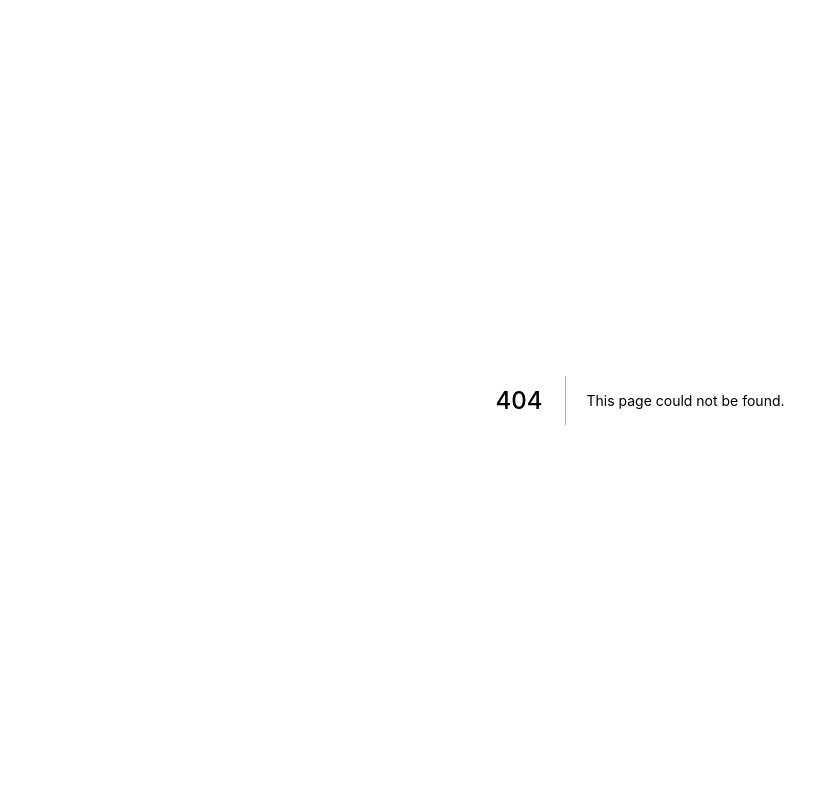
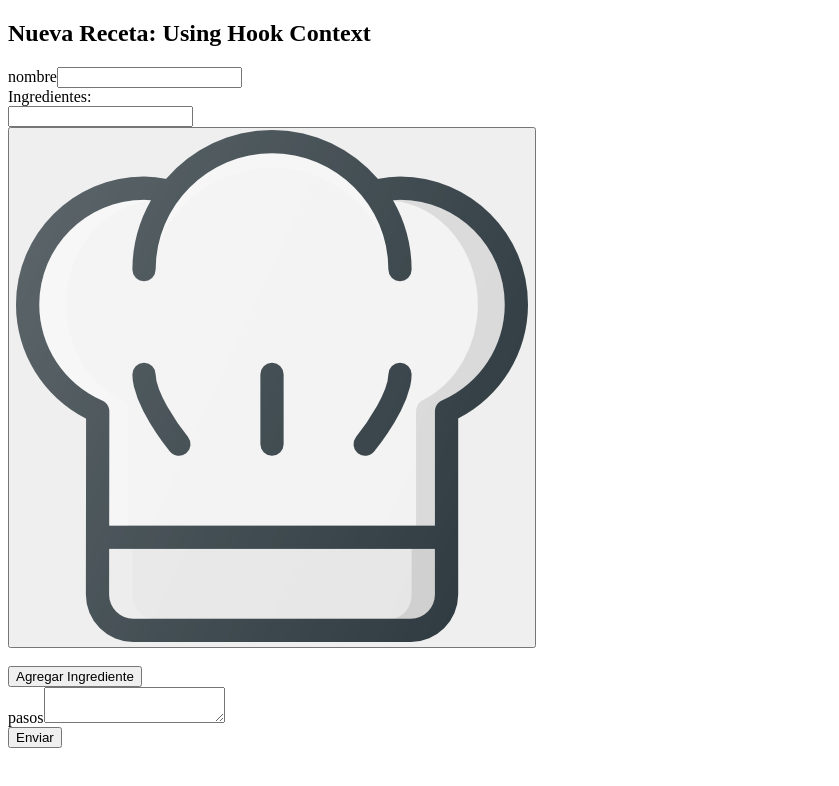
Before and after one commit to barbimt/ctd-esp-fe3-clase5-ecommerce-recipes, a Next.js app: page /LoginHookContext in a window 1280 px wide. Before the commit this address had no page. Shown: the top 786 px of the page, without its empty margins (0-839 px from the left). Built offline with nearby package versions, Linux system fonts and the light colour scheme.

Commit message:
start using Form use Context

```diff
--- /dev/null
+++ b/features/components/InputField.tsx
@@ -0,0 +1,34 @@
+import React from "react";
+
+// export type InputFieldProps = {
+//     hideLabel?: Boolean,
+//     name: string,
+//     type: string,
+//     register:
+// }
+const InputField = (props: any) => {
+  // Obtenemos las variables que necesitamos de las
+  // props. En particular, obtenemos el método “register”
+  // que proviene de useForm, el cual utilizaremos
+  // para registrar el input con dicho Hook.
+  const { name, hideLabel, type, register } = props;
+
+  return (
+    <div className="inputContainer">
+      <div>
+        {!hideLabel && (
+          <label className="label" htmlFor={name}>
+            {name}
+          </label>
+        )}
+        {type === "textarea" ? (
+          <textarea id={name} {...register(name)} />
+        ) : (
+          <input type={type} id={name} {...register(name)} />
+        )}
+      </div>
+    </div>
+  );
+};
+
+export default InputField;
--- /dev/null
+++ b/features/components/InputIngredientes.tsx
@@ -0,0 +1,24 @@
+import React from "react";
+import InputField from "./InputField";
+import logo from "../../public/logo.png";
+import Image from "next/image";
+
+const InputIngredientes = (props: any) => {
+  return (
+    <div>
+      <label>Ingredientes:</label>
+      <div className="ingredientesDiv">
+        {/* En este caso, nos limitamos a pasar las props
+tal cual las recibimos */}
+        <InputField hideLabel name="ingredientes" type="text" {...props} />
+        <button type="button" className="removeButton">
+          <Image src={logo} alt="tacho-basura" />
+        </button>
+      </div>
+      <br />
+      <button type="button">Agregar Ingrediente</button>
+    </div>
+  );
+};
+
+export default InputIngredientes;
--- /dev/null
+++ b/pages/LoginHookContext.tsx
@@ -0,0 +1,40 @@
+import React from "react";
+import { useForm } from "react-hook-form";
+import InputField from "../features/components/InputField";
+import InputIngredientes from "../features/components/InputIngredientes";
+
+const LoginHookContext = () => {
+  // Obtenemos los métodos utilizando el Hook
+  // useForm que ya conocemos.
+  const methods = useForm({
+    mode: "all",
+    defaultValues: {
+      nombre: "",
+      ingredientes: "",
+      pasos: "",
+    },
+  });
+  const onSubmit = (data: any) => {
+    console.log(data);
+  };
+  return (
+    <main>
+      <h2>Nueva Receta: Using Hook Context </h2>
+      <div className="mainBody">
+        {/* Agregamos el método onSubmit */}
+        <form onSubmit={methods.handleSubmit(onSubmit)}>
+          {/* Por cada vez que usamos el componente InputField,
+pasamos los métodos como props */}
+          <InputField name="nombre" type="text" {...methods} />
+          <InputIngredientes {...methods} />
+          <InputField name="pasos" type="textarea" {...methods} />
+          <button color="primary" type="submit">
+            Enviar
+          </button>
+        </form>
+      </div>
+    </main>
+  );
+};
+
+export default LoginHookContext;
```
